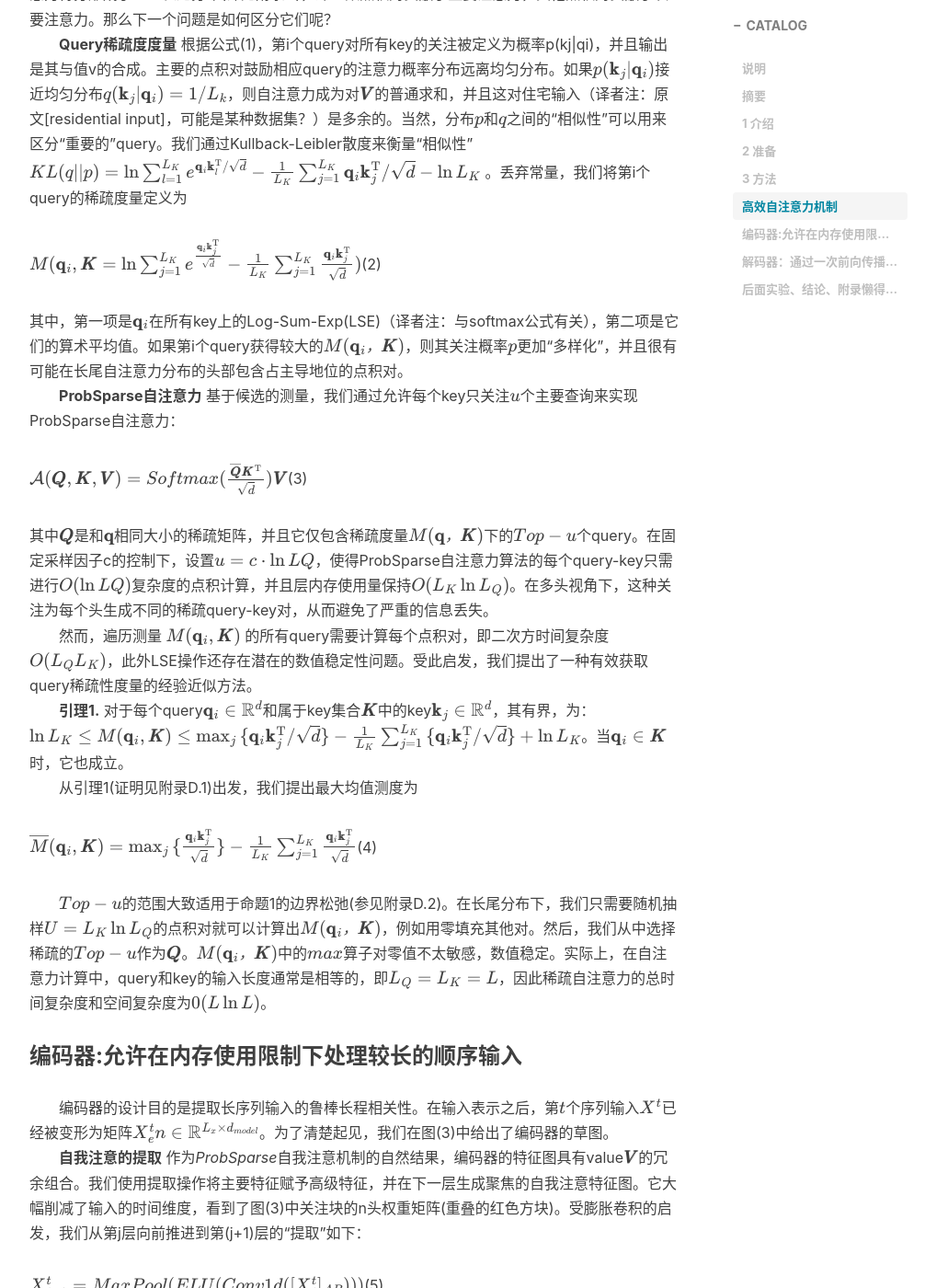
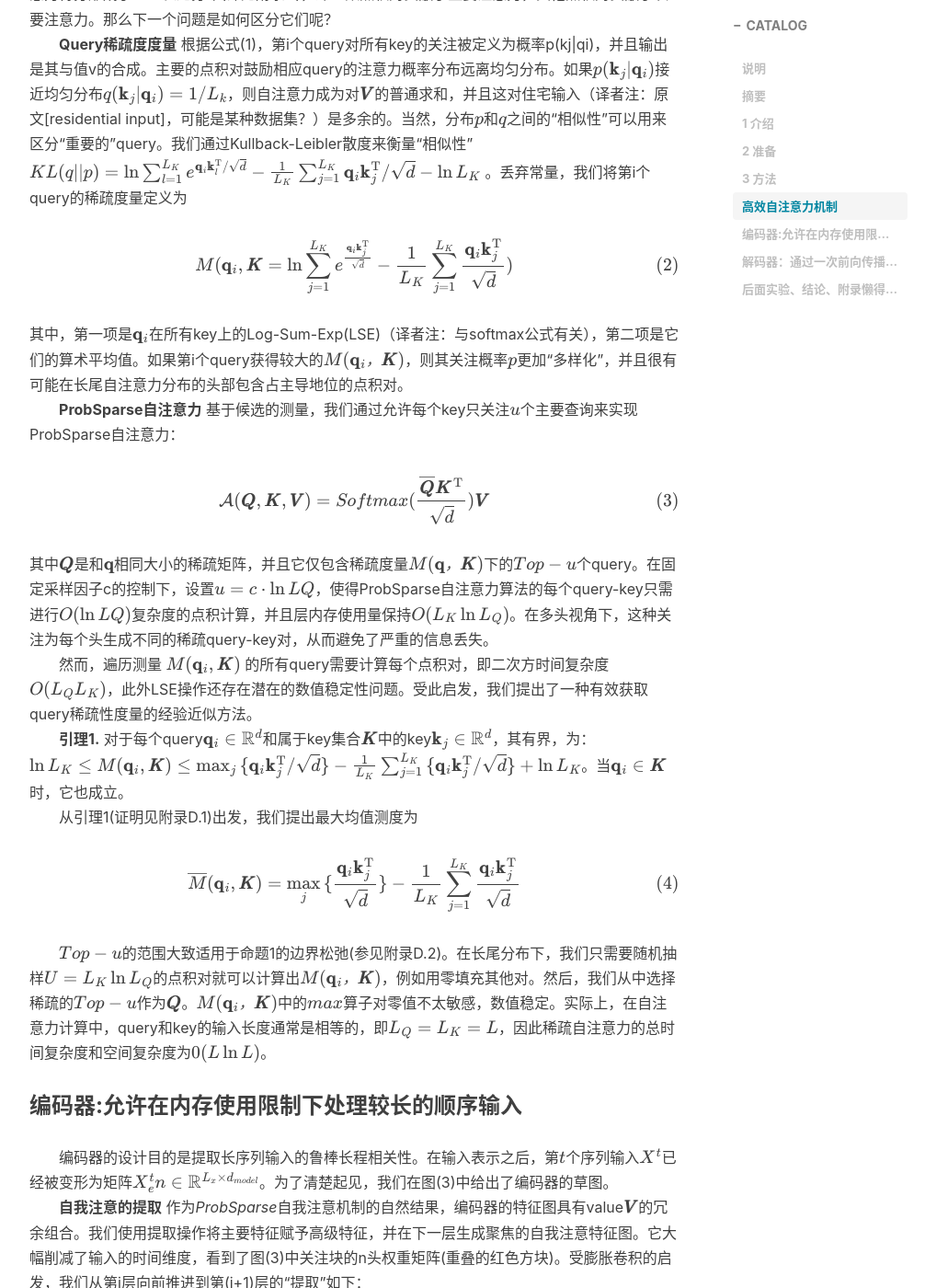
Before and after one commit to HXLH50K/hxlh50k.github.io, a Jekyll site: the page built from _posts/2021-04-12-文献翻译 Informer Beyond Efficient Transformer for Long Sequence.md, in a window 1280 px wide and 1400 px high, scrolled down 4107 px. Shown: the whole window at 92% size, without its empty margins (233-1239 px from the left). Built offline with Jekyll 4.4.1, drawn with Linux system fonts in a browser that asks for light colours; nearby versions of some CDN libraries; formulas are drawn with MathJax 3; comment, search, counter and statistics services are not loaded; some of the changed text lies outside the part shown.

Commit message:
post a new blog

```diff
--- a/_posts/2021-04-12-文献翻译 Informer Beyond Efficient Transformer for Long Sequence.md
+++ b/_posts/2021-04-12-文献翻译 Informer Beyond Efficient Transformer for Long Sequence.md
@@ -70,19 +70,25 @@ tags:
 　　为了激励我们的方法，我们首先对习得的规范自注意力的注意模式进行定性评估。“稀疏性”自注意力得分形成了一个长尾分布(详见附录C)，即少数点积对贡献了主要注意力，其他点积对贡献了次要注意力。那么下一个问题是如何区分它们呢？
 　　**Query稀疏度度量** 根据公式(1)，第i个query对所有key的关注被定义为概率p(kj|qi)，并且输出是其与值v的合成。主要的点积对鼓励相应query的注意力概率分布远离均匀分布。如果$$p(\pmb{\rm k}_j|\pmb{\rm q}_i)$$接近均匀分布$$q(\pmb{\rm k}_j|\pmb{\rm q}_i) = 1/L_k$$，则自注意力成为对$$\pmb{V}$$的普通求和，并且这对住宅输入（译者注：原文[residential input]，可能是某种数据集？）是多余的。当然，分布$$p$$和$$q$$之间的“相似性”可以用来区分“重要的”query。我们通过Kullback-Leibler散度来衡量“相似性” $$KL(q||p) = \ln{\sum^{L_K}_{l=1}{e^{\pmb{\rm q}_i\pmb{\rm k}_l^\mathrm{T}/\sqrt{d}}}}-\frac{1}{L_K}\sum^{L_K}_{j=1}\pmb{\rm q}_i\pmb{\rm k}_j^\mathrm{T}/\sqrt{d}-\ln{L_K}$$ 。丢弃常量，我们将第i个query的稀疏度量定义为
 
-$$M(\pmb{\rm q}_i, \pmb{K}=\ln{\sum^{L_K}_{j=1}{e^{\frac{\pmb{\rm q}_i\pmb{\rm k}_j^\mathrm{T}}{\sqrt{d}}}}}-\frac{1}{L_K}\sum^{L_K}_{j=1}{\frac{\pmb{\rm q}_i\pmb{\rm k}_j^\mathrm{T}}{\sqrt{d}}})$$(2)
+$$
+M(\pmb{\rm q}_i, \pmb{K}=\ln{\sum^{L_K}_{j=1}{e^{\frac{\pmb{\rm q}_i\pmb{\rm k}_j^\mathrm{T}}{\sqrt{d}}}}}-\frac{1}{L_K}\sum^{L_K}_{j=1}{\frac{\pmb{\rm q}_i\pmb{\rm k}_j^\mathrm{T}}{\sqrt{d}}})\tag{2}
+$$
 
 其中，第一项是$$\pmb{\rm q}_i$$在所有key上的Log-Sum-Exp(LSE)（译者注：与softmax公式有关），第二项是它们的算术平均值。如果第i个query获得较大的$$M(\pmb{\rm q}_i，\pmb{K})$$，则其关注概率$$p$$更加“多样化”，并且很有可能在长尾自注意力分布的头部包含占主导地位的点积对。
 　　**ProbSparse自注意力** 基于候选的测量，我们通过允许每个key只关注$$u$$个主要查询来实现ProbSparse自注意力：
 
-$$\mathcal{A}(\pmb{Q},\pmb{K},\pmb{V})=Softmax(\frac{\overline{\pmb{Q}}\pmb{K}^\mathrm{T}}{\sqrt{d}})\pmb{V}$$(3)
+$$
+\mathcal{A}(\pmb{Q},\pmb{K},\pmb{V})=Softmax(\frac{\overline{\pmb{Q}}\pmb{K}^\mathrm{T}}{\sqrt{d}})\pmb{V}\tag{3}
+$$
 
 其中$$\pmb{Q}$$是和$$\pmb{\rm q}$$相同大小的稀疏矩阵，并且它仅包含稀疏度量$$M(\pmb{\rm q}，\pmb{K})$$下的$$Top-u$$个query。在固定采样因子c的控制下，设置$$u=c·\ln{LQ}$$，使得ProbSparse自注意力算法的每个query-key只需进行$$O(\ln{LQ})$$复杂度的点积计算，并且层内存使用量保持$$O(L_K\ln{L_Q})$$。在多头视角下，这种关注为每个头生成不同的稀疏query-key对，从而避免了严重的信息丢失。
 　　然而，遍历测量 $$M(\pmb{\rm q}_i,\pmb{K})$$ 的所有query需要计算每个点积对，即二次方时间复杂度$$O(L_QL_K)$$，此外LSE操作还存在潜在的数值稳定性问题。受此启发，我们提出了一种有效获取query稀疏性度量的经验近似方法。
 　　**引理1.** 对于每个query$$\pmb{\rm q}_i\in\mathbb{R}^d$$和属于key集合$$\pmb{K}$$中的key$$\pmb{\rm k}_j\in\mathbb{R}^d$$，其有界，为：$$\ln{L_K} \leq M(\pmb{\rm q}_i,\pmb{K}) \leq \max_j{\{\pmb{\rm q}_i\pmb{\rm k}_j^\mathrm{T}/\sqrt{d}\}}-\frac{1}{L_K}\sum^{L_K}_{j=1}{\{\pmb{\rm q}_i\pmb{\rm k}_j^\mathrm{T}/\sqrt{d}\}}+\ln{L_K}$$。当$$\pmb{\rm q}_i\in\pmb{K}$$时，它也成立。
 　　从引理1(证明见附录D.1)出发，我们提出最大均值测度为
 
-$$\overline{M}(\pmb{\rm q}_i,\pmb{K})=\max_j{\{\frac{\pmb{\rm q}_i\pmb{\rm k}_j^\mathrm{T}}{\sqrt{d}}\}-\frac{1}{L_K}\sum^{L_K}_{j=1}{\frac{\pmb{\rm q}_i\pmb{\rm k}_j^\mathrm{T}}{\sqrt{d}}}}$$(4)
+$$
+\overline{M}(\pmb{\rm q}_i,\pmb{K})=\max_j{\{\frac{\pmb{\rm q}_i\pmb{\rm k}_j^\mathrm{T}}{\sqrt{d}}\}-\frac{1}{L_K}\sum^{L_K}_{j=1}{\frac{\pmb{\rm q}_i\pmb{\rm k}_j^\mathrm{T}}{\sqrt{d}}}}\tag{4}
+$$
 
 　　$$Top-u$$的范围大致适用于命题1的边界松弛(参见附录D.2)。在长尾分布下，我们只需要随机抽样$$U = L_K\ln{L_Q}$$的点积对就可以计算出$$M(\pmb{\rm q}_i，\pmb{K})$$，例如用零填充其他对。然后，我们从中选择稀疏的$$Top-u$$作为$$\pmb{Q}$$。$$M(\pmb{\rm q}_i，\pmb{K})$$中的$$max$$算子对零值不太敏感，数值稳定。实际上，在自注意力计算中，query和key的输入长度通常是相等的，即$$L_Q= L_K= L$$，因此稀疏自注意力的总时间复杂度和空间复杂度为$$0(L\ln{L})$$。
 
@@ -91,7 +97,9 @@ $$\overline{M}(\pmb{\rm q}_i,\pmb{K})=\max_j{\{\frac{\pmb{\rm q}_i\pmb{\rm k}_j^
 　　编码器的设计目的是提取长序列输入的鲁棒长程相关性。在输入表示之后，第$$t$$个序列输入$$X^t$$已经被变形为矩阵$$X^t_en\in\mathbb{R}^{L_x \times d_{model}}$$。为了清楚起见，我们在图(3)中给出了编码器的草图。
 　　**自我注意的提取** 作为*ProbSparse*自我注意机制的自然结果，编码器的特征图具有value$$\pmb{V}$$的冗余组合。我们使用提取操作将主要特征赋予高级特征，并在下一层生成聚焦的自我注意特征图。它大幅削减了输入的时间维度，看到了图(3)中关注块的n头权重矩阵(重叠的红色方块)。受膨胀卷积的启发，我们从第j层向前推进到第(j+1)层的“提取”如下：
 
-$$X^t_{j+1}=MaxPool(ELU(Conv1d([X^t_j]_{AB})))$$(5)
+$$
+X^t_{j+1}=MaxPool(ELU(Conv1d([X^t_j]_{AB})))\tag{5}
+$$
 
 其中$$[·]_{AB}$$表示注意力模块，包括它包含了多头*ProbSparse*自我注意和基本操作，$$Conv1d(·)$$利用$$ELU(·)$$激活函数在时间维上执行1维卷积滤波器(核宽度=3)。在堆叠一个层后，我们增加了一个步长为2的最大池化层，并将$$X^t$$下采样到一半，从而将整个内存使用量减少到$$O((2−\epsilon)L\log{L})$$，$$\epsilon$$是一个很小的数字。为了增强提取操作的健壮性，我们用减半的输入构建主栈的副本，并通过一次丢弃一层来逐步减少自我关注提取层的数量，就像图(2)中的金字塔一样，从而使它们的输出维度对齐。因此，我们将所有堆栈的输出连接起来，得到编码器的最终特征图。
 
@@ -99,7 +107,8 @@ $$X^t_{j+1}=MaxPool(ELU(Conv1d([X^t_j]_{AB})))$$(5)
 
 图(2)使用标准的解码器结构，它由两个相同的多头关注层堆叠而成。然而，在长期预测中，采用生成式推理来缓解速度骤降。我们向解码器提供以下向量：
 
-$$X^t_{de}=Concat(X^t_{token},X^t_0)\in\mathbb{R}^{(L_{token}+L_y) \times d_{model}}$$(6)
+$$X^t_{de}=Concat(X^t_{token},X^t_0)\in\mathbb{R}^{(L_{token}+L_y) \times d_{model}}\tag{6}
+$$
 
 其中$$X^t_{token}\in\mathbb{R}^{L_{token}\times d_{model}}$$是开始令牌$$X^t_0\in\mathbb{R}^{L_y\times d_{model}}$$是目标序列的占位符(将标量设置为0)。通过将遮罩点积设置为$$−\infty$$，将遮罩多头注意力应用于ProbSparse自我注意计算。它防止每个位置关注即将到来的位置，从而避免自回归。一个全连接层获得最终输出，它的大小$$d_y$$取决于我们执行的是单变量预测还是多变量预测。
 　　**生成式推理** 起始令牌被有效地应用于NLP的“动态解码”，我们将其扩展为一种生成式的方法。我们不选择特定的标志作为令牌，而是采样输入序列中的$$L_{token}$$长序列，例如输出序列之前的较早切片。以预测168个点为例(实验部分的7天温度预测)，我们将目标序列前5天的已知时间作为“开始令牌”，并以$$X_{de}=\{X_{5d}，X_0\}$$作为生成式推理解码器的输入。$$X_0$$包含目标序列的时间戳，即目标周的上下文。然后，我们提出的解码器通过一次前向传播预测输出，而不是传统编解码器体系结构中耗时的“动态解码”。在计算效率部分给出了详细的性能比较。
```
